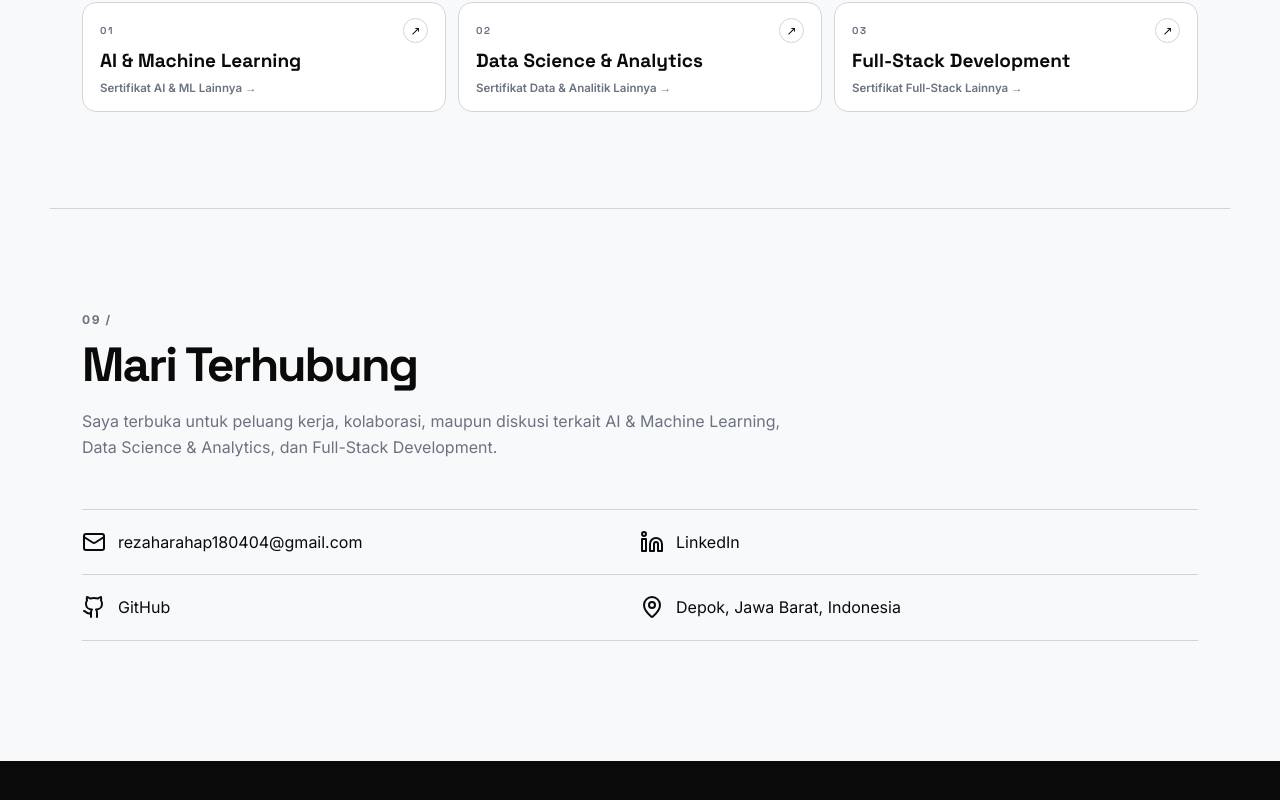
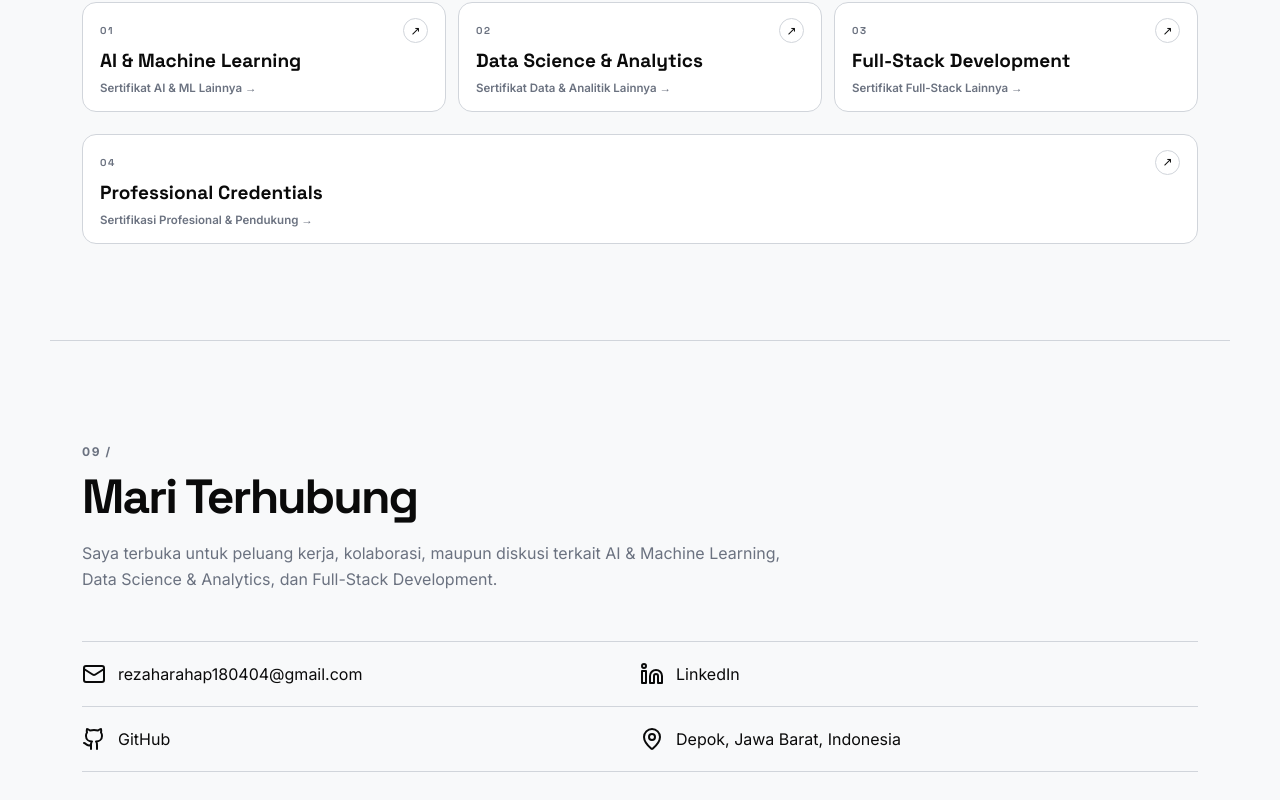
Before and after one commit to RezaHarahap/reza-portfolio, a React (Vite) app in the folder client/: page / in a window 1280 px wide. Shown: the part 8707-9507 px from the top of the page. Built offline with nearby package versions, Linux system fonts and the light colour scheme.

Commit message:
feat: add professional credentials category card

```diff
--- a/client/src/sections/Certifications.jsx
+++ b/client/src/sections/Certifications.jsx
@@ -28,6 +28,14 @@ const categoryLinks = [
     url: '/certifications/full-stack',
   },
 ];
+
+const professionalCategory = {
+  index: '04',
+  name: 'Professional Credentials',
+  cta_id: 'Sertifikasi Profesional & Pendukung',
+  cta_en: 'Professional & Supporting Credentials',
+  url: '/certifications/professional-credentials',
+};
 
 export default function Certifications() {
   const [featured, setFeatured] = useState([]);
@@ -79,56 +87,28 @@ export default function Certifications() {
         <>
           <div className="cert-subhead">
             <div>
-              <span className="eyebrow">
-                FEATURED CERTIFICATIONS
-              </span>
-
-              <h3>
-                {id ? 'Sertifikat Utama' : 'Featured Credentials'}
-              </h3>
+              <span className="eyebrow">FEATURED CERTIFICATIONS</span>
+              <h3>{id ? 'Sertifikat Utama' : 'Featured Credentials'}</h3>
             </div>
 
-            <span className="cert-count">
-              06 SELECTED
-            </span>
+            <span className="cert-count">06 SELECTED</span>
           </div>
 
           <div className="cert-grid">
             {featured.map((item) => (
-              <CertificationCard
-                key={item.id}
-                item={item}
-              />
+              <CertificationCard key={item.id} item={item} />
             ))}
           </div>
 
-          {/* CERTIFICATION CATEGORY NAVIGATION */}
-          <div
-            className="cert-category-nav"
-            aria-label="Certification categories"
-          >
+          <div className="cert-category-nav" aria-label="Certification categories">
             {categoryLinks.map((item) => (
-              <Link
-                className="cert-category-card"
-                key={item.url}
-                to={item.url}
-              >
+              <Link className="cert-category-card" key={item.url} to={item.url}>
                 <div className="cert-category-topline">
-                  <span className="cert-category-index">
-                    {item.index}
-                  </span>
-
-                  <span
-                    className="cert-category-arrow"
-                    aria-hidden="true"
-                  >
-                    ↗
-                  </span>
+                  <span className="cert-category-index">{item.index}</span>
+                  <span className="cert-category-arrow" aria-hidden="true">↗</span>
                 </div>
 
-                <strong>
-                  {item.name}
-                </strong>
+                <strong>{item.name}</strong>
 
                 <span className="cert-category-cta">
                   {id ? item.cta_id : item.cta_en}
@@ -137,6 +117,26 @@ export default function Certifications() {
               </Link>
             ))}
           </div>
+
+          <div className="cert-category-nav" aria-label="Professional credentials">
+            <Link
+              className="cert-category-card"
+              to={professionalCategory.url}
+              style={{ gridColumn: '1 / -1', minHeight: '96px' }}
+            >
+              <div className="cert-category-topline">
+                <span className="cert-category-index">{professionalCategory.index}</span>
+                <span className="cert-category-arrow" aria-hidden="true">↗</span>
+              </div>
+
+              <strong>{professionalCategory.name}</strong>
+
+              <span className="cert-category-cta">
+                {id ? professionalCategory.cta_id : professionalCategory.cta_en}
+                <span aria-hidden="true"> →</span>
+              </span>
+            </Link>
+          </div>
         </>
       )}
     </section>
```
